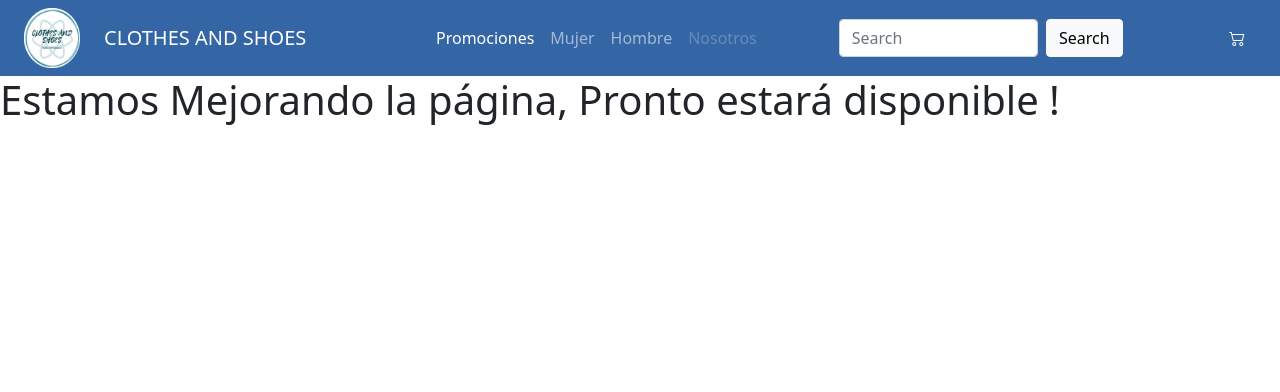
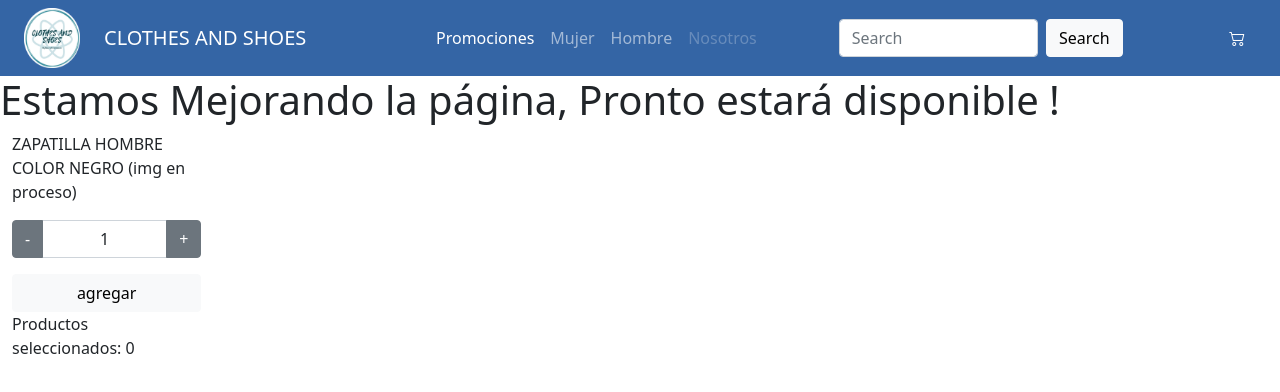
Before and after one commit to MurielCarrasco/Mi-App-React, a React (Create React App) app: page / in a window 1280 px wide. Shown: the top 392 px of the page. Built offline with nearby package versions, Linux system fonts and the light colour scheme.

Commit message:
Gregando contador con botón

```diff
--- a/src/App.js
+++ b/src/App.js
@@ -2,7 +2,9 @@ import './App.css';
 import './components/navbar/navbar.css';
 import NavBar from './components/navbar/NavBar';
 import ItemListContainer from './components/ItemListContainer/ItemListContainer';
-import './components/CartWidget/cartWidget.css'
+import './components/CartWidget/cartWidget.css';
+
+
 
 function App() {
   return (
--- a/src/components/CartWidget/CartWidget.jsx
+++ b/src/components/CartWidget/CartWidget.jsx
@@ -1,10 +1,10 @@
 import React from "react";
 
 
-const Cart = () => {
+const CartWidget = () => {
     return (
             <i class="bi bi-cart2 carro" ></i>
     )
 }
 
-export default Cart;
+export default CartWidget;
--- /dev/null
+++ b/src/components/ItemCount/ItemCount.jsx
@@ -0,0 +1,52 @@
+import React from "react";
+import { useState } from "react";
+
+const ItemCount = ({stock, initial, onAdd}) => {
+    const [itemStock, setItemStock] = useState (stock);
+    const [itemInitial, setItemInitial] = useState (initial);
+    const [itemAdd, setItemAdd] = useState (onAdd);
+
+    const quitarItems = (valor) => {
+        if (valor > 0) {
+            setItemInitial(valor);
+        }
+    }
+
+    const agregarItems = (valor) => {
+        if (valor <= itemStock) {
+            setItemInitial(valor);
+        }
+    }
+
+    const agregarProducto = () =>{
+        if (itemInitial <= itemStock) {
+            setItemStock (itemStock - itemInitial);
+            setItemAdd (itemAdd + itemInitial)
+        }
+    }
+
+    return (
+        <div className="container-fluid">
+            <div className="row">
+                <div className="col-md-2">
+                    <p className="text-start">ZAPATILLA HOMBRE COLOR NEGRO (img en proceso)</p>
+                    <div className="input-group">
+                        <input className="btn btn-secondary" type="button" value="-" onClick={() =>
+                        {quitarItems(itemInitial - 1)}} />
+                        <input className="form-control text-center" type="text" value={itemInitial} onChange={()=>{}} />
+                        <input className="btn btn-secondary" type="button" value="+" onClick={() =>
+                        {agregarItems(itemInitial + 1)}} />
+
+                    </div>
+                    <div className="d-grid pt-3 gap-2">
+                        <input className="btn btn-light" type="button" value="agregar" onClick={() =>
+                        {agregarProducto()}}/>
+                    </div>
+                    <p>Productos seleccionados: {itemAdd}</p>
+                </div>
+            </div>
+        </div>
+    )
+}
+
+export default ItemCount;
--- a/src/components/ItemListContainer/ItemListContainer.jsx
+++ b/src/components/ItemListContainer/ItemListContainer.jsx
@@ -1,9 +1,12 @@
 import React from "react";
+import ItemCount from "../ItemCount/ItemCount";
+
 
 const ItemListContainer = ({greeting}) => {
      return (
         <div>
             <h1> {greeting} </h1>
+            <ItemCount stock={10} initial={1} onAdd={0} />
         </div>
      )
 }
--- a/src/components/navbar/NavBar.jsx
+++ b/src/components/navbar/NavBar.jsx
@@ -1,6 +1,6 @@
 import React from "react";
 import Logo from "../../assets/logo.png";
-import Cart from "../CartWidget/CartWidget";
+import CartWidget from "../CartWidget/CartWidget";
 
 const NavBar = () => {
     return (
@@ -25,7 +25,7 @@ const NavBar = () => {
                     <button className="btn btn-light" type="submit">Search</button>
                 </form>
                 <div className="col-md-2 d-flex align-items-center justify-content-center" >
-                    <a href=""> <Cart /> </a>
+                    <a href=""> <CartWidget /> </a>
                 </div>
             </div>
         </nav>
```
